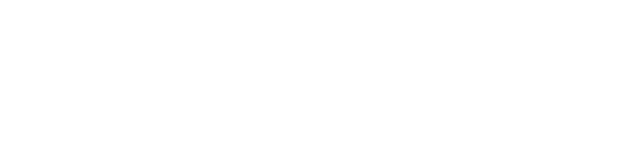
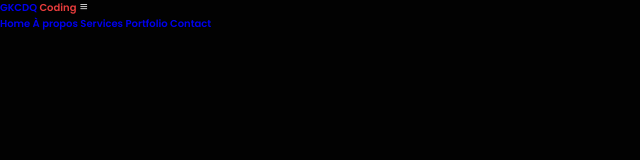
Before and after one commit to elfis-tech/Portfolio, a plain HTML site: page index.html in a window 1280 px wide. Shown: the whole page, without its empty margins (0-640 px from the left). Drawn offline with nearby package versions, Linux system fonts and the light colour scheme.

Commit message:
Avancement milestone N°1

```diff
--- a/index.css
+++ b/index.css
@@ -0,0 +1,52 @@
+@import url('https://fonts.googleapis.com/css2?family=Poppins:wght@600&display=swap');
+
+/*
+    GLOBAL
+*/
+
+*{
+    box-sizing: border-box;
+    margin: 0;
+    padding: 0;
+    font-family: 'Poppins',sans-serif;
+    outline: none;
+    border: none;
+    text-decoration: none;
+    list-style: none;
+    scroll-behavior: none;
+}
+
+:root{
+    --red:rgb(231,60,60);
+    --bg:rgb(2,2,2);
+    --bg2:#0a0909;
+    --light:#f1f1f1;
+    --link:rgb(155,40,40);
+}
+
+html{
+    font-size: 62.50%;
+    overflow-x: hidden;
+
+}
+
+body{
+    background: var(--bg);
+    color: var(--light);
+    position: relative;
+
+}
+
+section{
+    padding: 10rem 7% 2rem;
+    min-height: 100vh;
+}
+
+span{
+    color:var(--red)
+}
+
+
+/*
+    Navigation et Header
+*/
--- a/index.html
+++ b/index.html
@@ -3,9 +3,36 @@
 <head>
     <meta charset="UTF-8">
     <meta name="viewport" content="width=device-width, initial-scale=1.0">
+    <!-- https://boxicons.com/usage -->
+    <link href='https://unpkg.com/boxicons@2.1.4/css/boxicons.min.css' rel='stylesheet'>
+    <link rel="stylesheet" href="index.css">
     <title>Document</title>
 </head>
 <body>
+    <!-- --------------------------------- -->
+    <!-- NAVIGATION -->
+    <!-- --------------------------------- -->
 
+    <header>
+        <a href="#" class="logo">
+            GKCDQ<span> Coding </span>
+        </a>
+        <i id="menu-burger"class='bx bx-menu'></i>
+        <nav>
+            <a href="#home">Home</a>
+            <a href="#about">À propos</a>
+            <a href="#services">Services</a>
+            <a href="#portfolio">Portfolio</a>
+            <a href="#contact">Contact</a>
+        </nav>
+
+
+    </header>
+
+    <!-- https://scrollrevealjs.org/guide/hello-world.html -->
+    <script src="https://unpkg.com/scrollreveal"></script>
+    <!-- https://github.com/mattboldt/typed.js/ -->
+    <script src="https://unpkg.com/typed.js@2.1.0/dist/typed.umd.js"></script>
+    <script src="app.js"></script>
 </body>
 </html>
```
